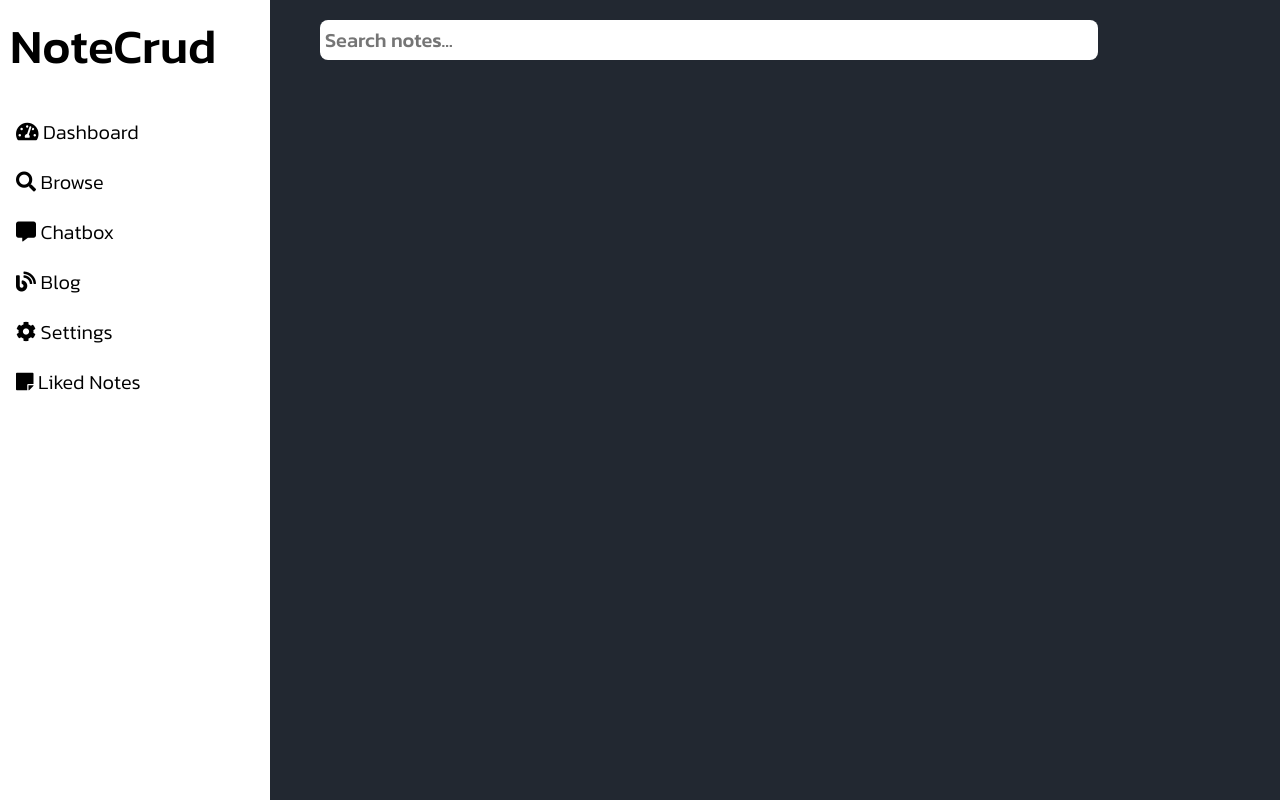
After one commit to mohdAmaan187/notenest, a Python web app: template templates/search.html in a window 1280 px wide; the page is wider, and only the part inside the window is pictured. The commit adds this page. Run offline with Jinja, Linux system fonts and the light colour scheme; the template is opened without the code that fills it, so the values that code supplies are empty.

Commit message:
update css file

```diff
--- /dev/null
+++ b/static/css/search.css
@@ -0,0 +1,32 @@
+body {
+    margin: 0;
+    padding: 0;
+    padding-left: 300px;
+    /* padding-top: 100px; */
+    background-color: #222831;
+    /* padding-bottom: 900px; */
+    width: 100vw;
+    height: 100vh;
+    overflow-x: hidden;
+}
+
+html {
+    width: 100vw;
+    height: 100%;
+    scroll-behavior: smooth;
+}
+
+body::-webkit-scrollbar {
+    display: none;
+}
+
+.search_box {
+    font-family: "kanit";
+    font-size: 20px;
+    font-weight: 500;
+    padding: 5px;
+    width: 60%;
+    margin: 20px;
+    border-radius: 8px;
+    border: none;
+}
--- /dev/null
+++ b/static/css/sidebar.css
@@ -0,0 +1,100 @@
+.sidebar {
+    background-color: white;
+    position: fixed;
+    top: 0;
+    left: 0;
+    bottom: 0;
+    width: 250px;
+    padding: 10px;
+}
+
+.company_name {
+    width: 100%;
+}
+
+.comp_name {
+    margin: 0;
+    margin-bottom: 20px;
+    font-size: 300%;
+    font-family: "Kanit";
+    font-weight: 500;
+    transition: transform 0.3s ease;
+}
+
+.sidebar_btn {
+    display: flex;
+    flex-direction: column;
+}
+
+.side_btn {
+    margin-top: 10px;
+    width: 100%;
+    height: 40px;
+    text-align: left;
+    font-family: "kanit";
+    font-weight: 300;
+    font-size: 20px;
+    border: none;
+    border-radius: 5px;
+    background-color: white;
+    transition: background-color 0.5s;
+}
+
+.side_btn:hover {
+    background-color: rgb(230, 230, 230);
+}
+
+
+.sidebar h2 {
+    padding: 0 20px;
+    font-size: 20px;
+    color: #333;
+}
+.sidebar ul {
+    list-style-type: none;
+    padding: 0;
+}
+.sidebar li {
+    padding: 0;
+}
+.sidebar a {
+    display: flex;
+    align-items: center;
+    padding: 15px 20px;
+    text-decoration: none;
+    color: #333;
+    transition: background-color 0.3s;
+}
+.sidebar a i {
+    margin-right: 10px;
+}
+.sidebar a:hover {
+    background-color: #ddd;
+}
+.sidebar .toggle-btn {
+    display: none;
+}
+
+@media (max-width: 768px) {
+    .sidebar {
+        transform: translateX(-270px);
+    }
+    .sidebar.show {
+        transform: translateX(0);
+    }
+    .sidebar .toggle-btn {
+        display: block;
+        position: absolute;
+        top: 20px;
+        right: -50px;
+        background-color: #f4f4f4;
+        padding: 10px;
+        cursor: pointer;
+        border: 1px solid #ddd;
+    }
+    .content {
+        margin-left: 0;
+        width: 100%;
+        text-align: center;
+    }
+}
--- /dev/null
+++ b/templates/search.html
@@ -0,0 +1,52 @@
+<!DOCTYPE html>
+<html lang="en">
+<head>
+    <meta charset="UTF-8">
+    <meta name="viewport" content="width=device-width, initial-scale=1.0">
+    <title>Search.Notecrud</title>
+    <link rel="stylesheet" href="https://cdnjs.cloudflare.com/ajax/libs/font-awesome/5.15.4/css/all.min.css">
+    <link rel="preconnect" href="https://fonts.googleapis.com">
+    <link rel="preconnect" href="https://fonts.gstatic.com" crossorigin>
+    <link href="https://fonts.googleapis.com/css2?family=Kanit:ital,wght@0,100;0,200;0,300;0,400;0,500;0,600;0,700;0,800;0,900;1,100;1,200;1,300;1,400;1,500;1,600;1,700;1,800;1,900&display=swap" rel="stylesheet">
+    <link rel="stylesheet" href="/static/css/search.css">
+    <link rel="stylesheet" href="/static/css/sidebar.css">
+    <!-- <link rel="stylesheet" href="/static/css/footer.css"> -->
+</head>
+<body>
+    <div class="sidebar" id="sidebar">
+        <div class="toggle-btn" onclick="toggleSidebar()">
+            <i class="fas fa-bars"></i>
+        </div>
+        <div class="userId">
+
+        </div>
+        <div class="company_name">
+            <h1 class="comp_name">
+                NoteCrud
+            </h1>
+        </div>
+        <div class="sidebar_btn">
+            <button class="side_btn Dashboard"><i class="fas fa-tachometer-alt"></i> Dashboard</button>
+            <button class="side_btn browse"><i class="fas fa-search"></i> Browse</button>
+            <button class="side_btn chatox"><i class="fas fa-comment-alt"></i> Chatbox</button>
+            <button class="side_btn blog"><i class="fas fa-blog"></i> Blog</button>
+            <button class="side_btn settings"><i class="fas fa-cog"></i> Settings</button>
+            <button class="side_btn liked_notes"><i class="fas fa-sticky-note"></i> Liked Notes</button>
+        </div>
+    </div>
+
+    <div class="content">
+        <input type="text" placeholder="Search notes..." class="search_box">
+
+    </div>
+
+
+
+    <script>
+        function toggleSidebar() {
+            const sidebar = document.getElementById('sidebar');
+            sidebar.classList.toggle('show');
+        }
+    </script>
+</body>
+</html>
```
Also changed, not shown: static/css/contact.css (+15 -19 lines), templates/contact_us.html (+7 -3 lines).
